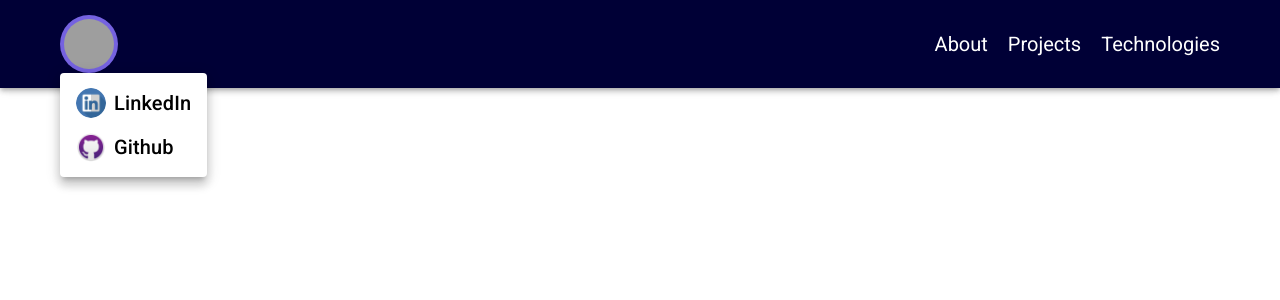
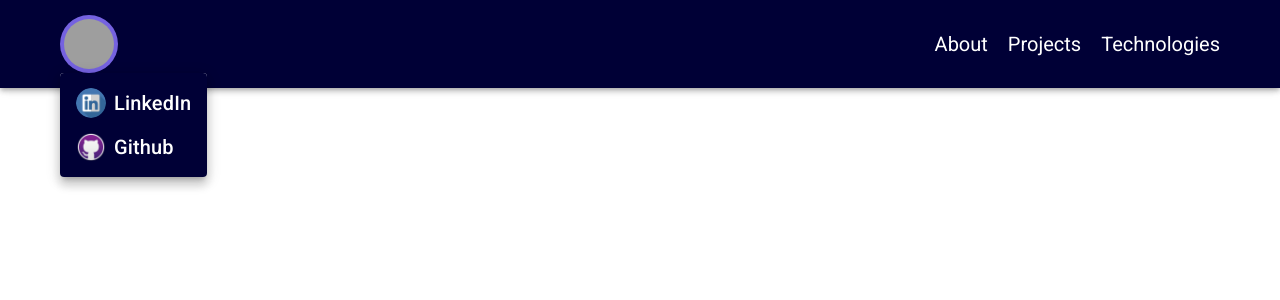
Before and after one commit to MuryloSaladino/Portfolio, a React (Vite) app: page / in a window 1280 px wide. Both pictures are taken after a click on the button "Murylo Saladino". Shown: the top 300 px of the page. Built offline with nearby package versions, Linux system fonts and the light colour scheme; grey boxes are pictures that could not be loaded.

Commit message:
fix: menu bgcolor

```diff
--- a/src/components/MuryloIcon/index.tsx
+++ b/src/components/MuryloIcon/index.tsx
@@ -1,8 +1,8 @@
-import { Avatar, Menu, MenuItem, Tooltip, Typography } from "@mui/material"
+import { Avatar, Menu, Tooltip, Typography } from "@mui/material"
 import { Fragment, useState } from "react"
 import githubSrc from "../../assets/img/github.png"
 import linkedinSrc from "../../assets/img/linkedin.png"
-import { StyledIconButton, StyledLink } from "./styles";
+import { StyledIconButton, StyledLink, StyledMenuItem } from "./styles";
 
 interface IMuryloIconProps {
     width?: number | string;
@@ -32,20 +32,21 @@ const MuryloIcon = ({ width, heigth }:IMuryloIconProps) => {
                 anchorEl={anchorEl}
                 open={open}
                 onClose={handleClose}
-                >
-                <MenuItem onClick={handleClose}>
+                MenuListProps={{ sx: { bgcolor: "primary.dark" } }}
+            >
+                <StyledMenuItem onClick={handleClose}>
                     <StyledLink target="_blank" href="https://www.linkedin.com/in/murylo-saladino/">
                         <Avatar src={linkedinSrc} sx={{ width: "30px", height: "30px" }}/>
                         <Typography variant="h6">LinkedIn</Typography>
                     </StyledLink>
-                </MenuItem>
+                </StyledMenuItem>
 
-                <MenuItem onClick={handleClose}>
+                <StyledMenuItem onClick={handleClose}>
                     <StyledLink target="_blank" href="https://github.com/MuryloSaladino">
                         <Avatar src={githubSrc} sx={{ width: "30px", height: "30px" }}/>
                         <Typography variant="h6">Github</Typography>
                     </StyledLink>
-                </MenuItem>
+                </StyledMenuItem>
             </Menu>
         </Fragment>
     )
--- a/src/components/MuryloIcon/styles.ts
+++ b/src/components/MuryloIcon/styles.ts
@@ -1,7 +1,11 @@
-import { IconButton, styled } from "@mui/material";
+import { IconButton, MenuItem, styled } from "@mui/material";
+
+export const StyledMenuItem = styled(MenuItem)(({ theme }) => ({
+    backgroundColor: theme.palette.primary.dark
+}))
 
 export const StyledLink = styled('a')`
-    color: black;
+    color: white;
     text-decoration: none;
 
     display: flex;
```
